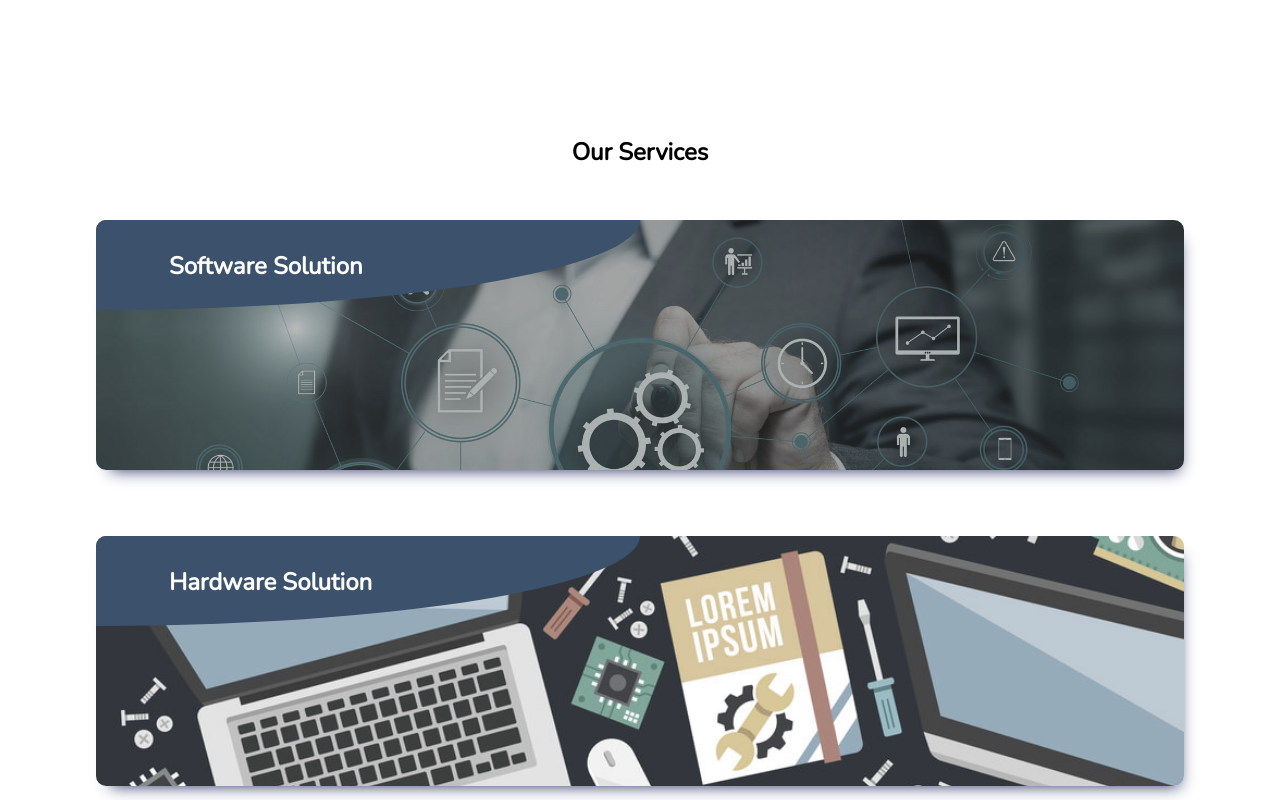
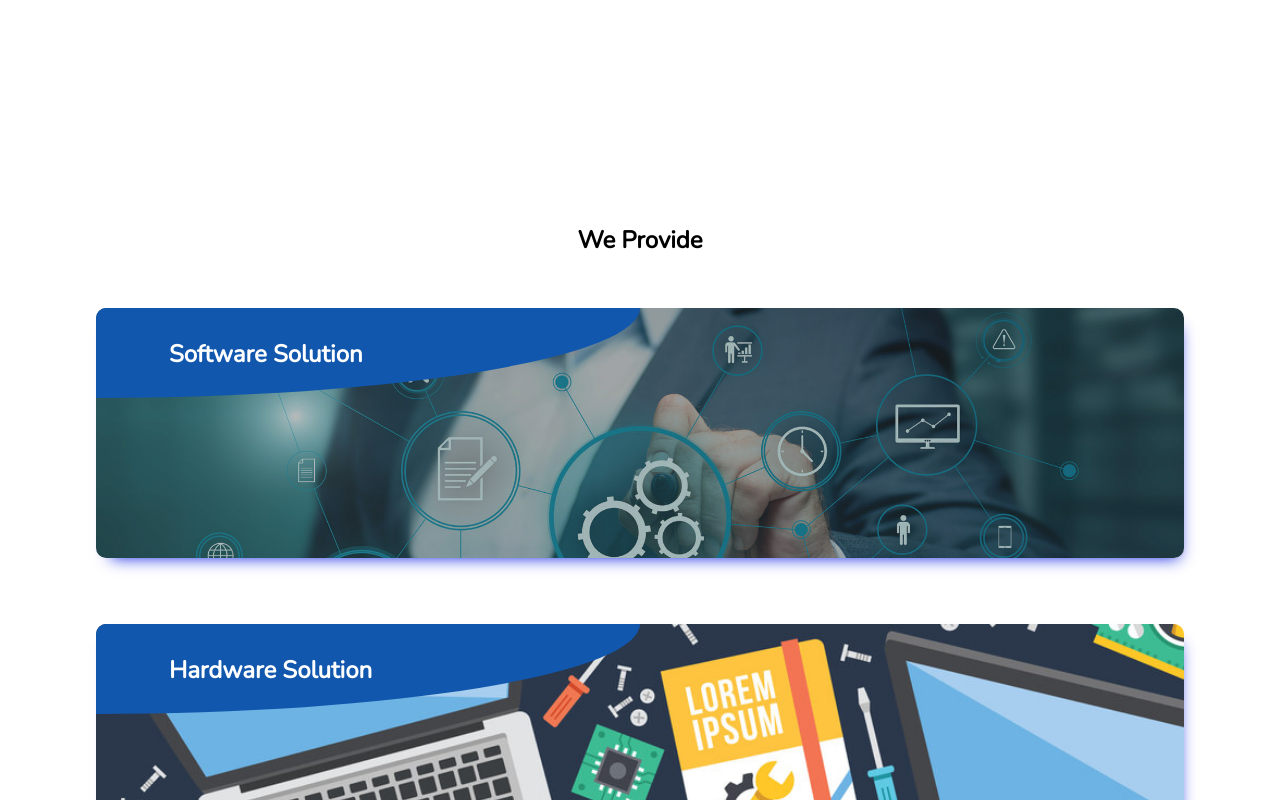
Before and after one commit to shaahu1/mymaxWeb, a React (Create React App) app: page / in a window 1280 px wide. Shown: the part 760-1560 px from the top of the page. Built offline with nearby package versions, Linux system fonts and the light colour scheme.

Commit message:
First commit Message

```diff
--- a/package.json
+++ b/package.json
@@ -12,6 +12,7 @@
     "react-router": "^6.0.2",
     "react-router-dom": "^5.2.0",
     "react-scripts": "^4.0.3",
+    "react-scroll": "^1.8.4",
     "sass": "^1.47.0",
     "styled-components": "^5.3.3",
     "web-vitals": "^1.0.1"
--- a/src/Components/NavBar.js
+++ b/src/Components/NavBar.js
@@ -2,7 +2,8 @@ import React, { useState } from 'react'
 import logo from '../Img/logo.png';
 import './navbar.css';
 import {FaWarehouse, FaShoppingBag} from 'react-icons/fa';
-import { Link } from 'react-router-dom';
+//import { Link } from 'react-router-dom';
+import {Link} from 'react-scroll'
 
 
 
@@ -35,10 +36,10 @@ function NavBar () {
                 <div id="navbar-link-container">
                     <ul>
                         <li> <Link to="/top" className={navbar ? 'link active' : 'link'} > Home </Link> </li>
-                        <li> <Link to="/top" className={navbar ? 'link active' : 'link'} > About </Link> </li>
-                        <li> <Link to="/top" className={navbar ? 'link active' : 'link'} > Services </Link> </li>
+                        <li> <Link to="" smooth={true} duration={1000} className={navbar ? 'link active' : 'link'} > About </Link> </li>
+                        <li> <Link to="ourServices-container1" smooth={true} duration={1000} className={navbar ? 'link active' : 'link'} >   Services  </Link> </li>
                         <li> <Link to="/top" className={navbar ? 'link active' : 'link'} > Gallery </Link> </li>
-                        <li> <Link to="/top" className={navbar ? 'link active' : 'link'} > Contact </Link> </li>
+                        <li> <Link to="footer-container" smooth={true} duration={1000} className={navbar ? 'link active' : 'link'} > Contact </Link> </li>
                     </ul>
 
                 </div>
--- a/src/Components/OurServices.js
+++ b/src/Components/OurServices.js
@@ -5,9 +5,10 @@ import ser1 from '../Img/b3.jpg'
 const OurServices = () => {
     return (
 
-        <div>
-            <h2> Our Services </h2>
-            <div className="ourServices-container">
+        <div id='ourServices-container1'>
+            <br/><br/><br/><br/>
+            <h2> We Provide </h2>
+            <div className="ourServices-container" >
 
 
                 <div className='service-container'>
--- a/src/Components/customerSay.scss
+++ b/src/Components/customerSay.scss
@@ -25,6 +25,16 @@
     &:hover
     {
         transform: scale(1.2);
+        .csCard-container
+        {
+            background-image: linear-gradient(to bottom right, #00bff9, #0080ef, #4f8cff);
+        }
+
+        .cuatomerSayText
+        {
+            color: white;
+            font-weight: 600;
+        }
     }
 }
 
--- a/src/Components/footer.css
+++ b/src/Components/footer.css
@@ -6,6 +6,7 @@
     padding-top: 55px;
     padding-bottom: 55px;
     display: flex;
+
 }
 
 .companyInfo-container
--- a/src/Components/ourServices.scss
+++ b/src/Components/ourServices.scss
@@ -1,3 +1,8 @@
+
+#ourServices-container1
+{
+    width: 100%;
+}
 
 .ourServices-container
 {
@@ -7,7 +12,7 @@
     margin-right: auto;
 
     padding-top: 30px;
-    padding-bottom: 60px;
+    padding-bottom: 0px;
 
     display: block;
     text-align: left;
@@ -32,7 +37,6 @@
     background-size: cover;
     border-radius: 10px;
 
-    filter: grayscale(70%);
 
     .service-title
     {
@@ -51,6 +55,7 @@
     display: none;
 }
 
+
 .service-info1
 {
     background-image: url('../Img/ser2.jpg');
@@ -63,6 +68,8 @@
 {
     background-image: url('../Img/ser2.jpg');
 }
+
+
 .service-info:hover
 {
     filter: none;
@@ -72,6 +79,8 @@
 {
     display: none;
 }
+
+
 
 .service-info:hover .service-info-data
 {
@@ -100,7 +109,7 @@
 
     border-radius: 10px;
     clip-path:ellipse(50% 45% at 0% 0%);
-    transition: clip-path .5s ease-in-out;
+    transition: clip-path .5s ease-in;
 
     h2
     {
--- a/src/Pages/Home/Home.js
+++ b/src/Pages/Home/Home.js
@@ -9,9 +9,9 @@ import StartEffect from '../../Components/StartEffect';
 import TopBar from '../../Components/TopBar'
 import bc from '../../Img/POS-System.jpg';
 import './home.css'
+import {Link} from 'react-scroll'
 
 const Home = () => {
-
 
 
     return (
--- a/src/Pages/Home/home.css
+++ b/src/Pages/Home/home.css
@@ -3,7 +3,6 @@
 
     font-family: 'Nunito', sans-serif;
 }
-
 
 .back
 {
```
Also changed, not shown: src/Img/customers.webp (added), 1 other file (tests, documents, lock files or other folders).
